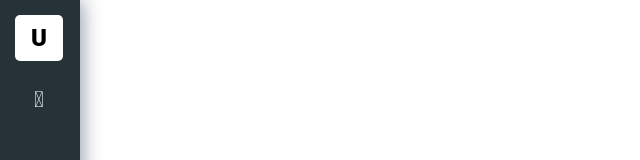
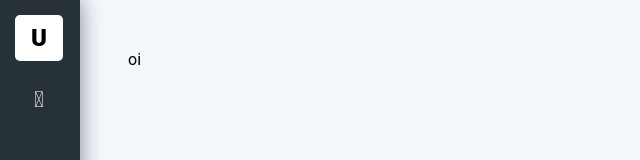
Before and after one commit to jandersn01/University-transportation-management-system, an Angular app in the folder unipass-manager/: page / in a window 1280 px wide. Shown: the top 160 px of the page, without its empty margins (0-640 px from the left). Built offline with nearby package versions, Linux system fonts and the light colour scheme.

Commit message:
perf: Adicionando Rotas

```diff
--- a/unipass-manager/src/app/app.html
+++ b/unipass-manager/src/app/app.html
@@ -1,3 +1,7 @@
 <main>
   <app-sidenav (onToggleSidenav)="onToggleSidenav($event)"></app-sidenav>
+  <app-body>
+    [collapsed]="isSidenavCollapsed"
+    [screenWidth]="screenWidth"
+  </app-body>
 </main>
--- a/unipass-manager/src/app/app.routes.ts
+++ b/unipass-manager/src/app/app.routes.ts
@@ -1,3 +1,6 @@
 import { Routes } from '@angular/router';
+import { Inicio } from './inicio/inicio';
 
-export const routes: Routes = [];
+export const routes: Routes = [
+    {path: 'inicio', component: Inicio },
+];
--- a/unipass-manager/src/app/app.ts
+++ b/unipass-manager/src/app/app.ts
@@ -1,6 +1,7 @@
 import { Component } from '@angular/core';
 import { RouterOutlet } from '@angular/router';
 import { Sidenav } from './sidenav/sidenav';
+import { Body } from './body/body';
 
 interface SidenavToggle{
   screenWidth: number;
@@ -10,7 +11,7 @@ interface SidenavToggle{
 @Component({
   selector: 'app-root',
   standalone: true,
-  imports: [RouterOutlet, Sidenav],
+  imports: [RouterOutlet, Sidenav, Body],
   templateUrl: './app.html',
   styleUrl: './app.css'
 })
--- a/unipass-manager/src/app/body/body.css
+++ b/unipass-manager/src/app/body/body.css
@@ -0,0 +1,21 @@
+.body{
+    width: calc(100% - 5rem) ;
+    height: 100svh ;
+    margin-left: 5rem;
+    z-index: 0;
+    position: relative;
+    top:0;
+    transition: all .5s ease;
+    background: #f4f7fa;
+    padding: 3rem;
+}
+
+.body-trimmed{
+    width: calc(100% - 16.5625rem);
+    margin-left: 16.5625rem ;
+}
+
+.body-md-screen{
+    width: calc(100% - 5rem);
+    margin-left: 5rem ;
+}
--- a/unipass-manager/src/app/body/body.html
+++ b/unipass-manager/src/app/body/body.html
@@ -1,3 +1,4 @@
 <div class="body" [ngClass]="getBodyClass()">
+    <h1>oi</h1>
     <router-outlet></router-outlet>
 </div>
--- a/unipass-manager/src/app/body/body.ts
+++ b/unipass-manager/src/app/body/body.ts
@@ -1,8 +1,11 @@
+import { NgClass } from '@angular/common';
 import { Component, Input} from '@angular/core';
+import { RouterOutlet } from '@angular/router';
 
 @Component({
   selector: 'app-body',
-  imports: [],
+  standalone: true,
+  imports: [RouterOutlet,NgClass],
   templateUrl: './body.html',
   styleUrl: './body.css'
 })
--- a/unipass-manager/src/app/sidenav/sidenav.ts
+++ b/unipass-manager/src/app/sidenav/sidenav.ts
@@ -1,7 +1,7 @@
 import { Component, Output } from '@angular/core';
 import { navaBarData } from './nav-data';
 import { NgClass } from '@angular/common';
-import { RouterModule } from '@angular/router';
+import { RouterModule, RouterOutlet } from '@angular/router';
 import { EventEmitter } from '@angular/core';
 
 
@@ -14,7 +14,7 @@ interface SidenavToggle{
 @Component({
   selector: 'app-sidenav',
   standalone: true,
-  imports: [NgClass, RouterModule],
+  imports: [NgClass, RouterModule, RouterOutlet],
   templateUrl: './sidenav.html',
   styleUrls: ['./sidenav.css']
 })
```
